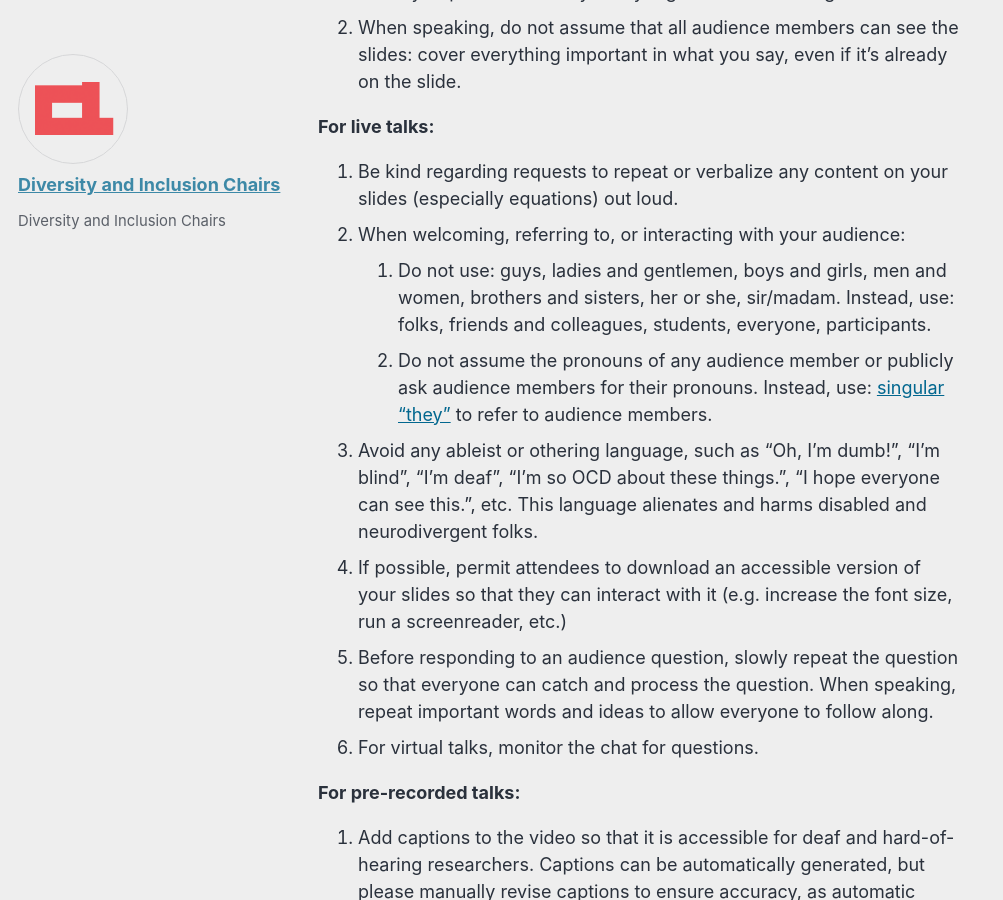
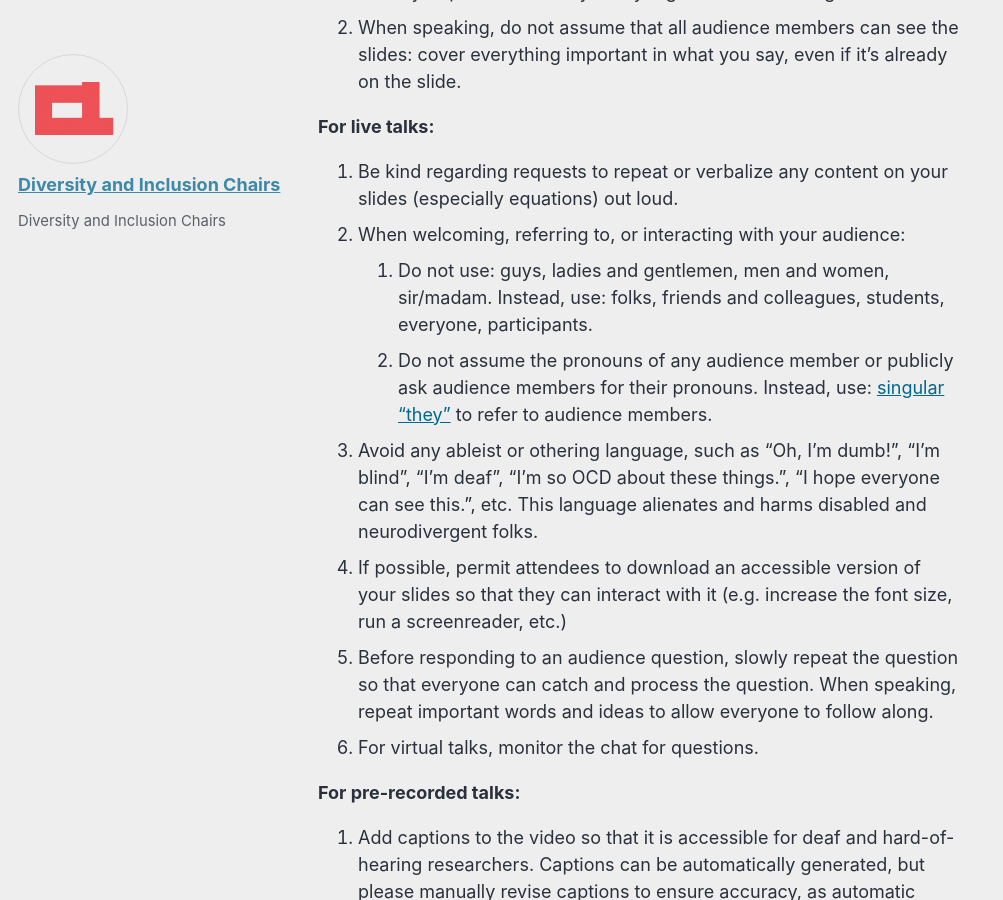
Before and after one commit to naacl-org/naacl-2022-website, a Jekyll site: the page built from _posts/2022-04-20-poster-talk-accessibility-quality-inclusivity.md, in a window 1280 px wide and 900 px high, scrolled down 2945 px. Shown: the whole window, without its empty margins (0-1003 px from the left). Built offline with Jekyll 4.4.1, drawn with Linux system fonts in a browser that asks for light colours; cached includes are drawn as plain includes; comment, search, counter and statistics services are not loaded.

Commit message:
updated gendered terms

```diff
--- a/_posts/2022-04-20-poster-talk-accessibility-quality-inclusivity.md
+++ b/_posts/2022-04-20-poster-talk-accessibility-quality-inclusivity.md
@@ -45,7 +45,7 @@ We would like to highlight the following items to make slides inclusive:
 
 1. Be kind regarding requests to repeat or verbalize any content on your slides (especially equations) out loud.
 2. When welcoming, referring to, or interacting with your audience:
-    1. Do not use: guys, ladies and gentlemen, boys and girls, men and women, brothers and sisters, her or she, sir/madam. Instead, use: folks, friends and colleagues, students, everyone, participants.
+    1. Do not use: guys, ladies and gentlemen, men and women, sir/madam. Instead, use: folks, friends and colleagues, students, everyone, participants.
     2. Do not assume the pronouns of any audience member or publicly ask audience members for their pronouns. Instead, use: [singular “they”](https://apastyle.apa.org/style-grammar-guidelines/grammar/singular-they)  to refer to audience members.
 3. Avoid any ableist or othering language, such as “Oh, I’m dumb!”, “I’m blind”, “I’m deaf”, “I’m so OCD about these things.”, “I hope everyone can see this.”, etc. This language alienates and harms disabled and neurodivergent folks.
 4. If possible, permit attendees to download an accessible version of your slides so that they can interact with it (e.g. increase the font size, run a screenreader, etc.)
```
